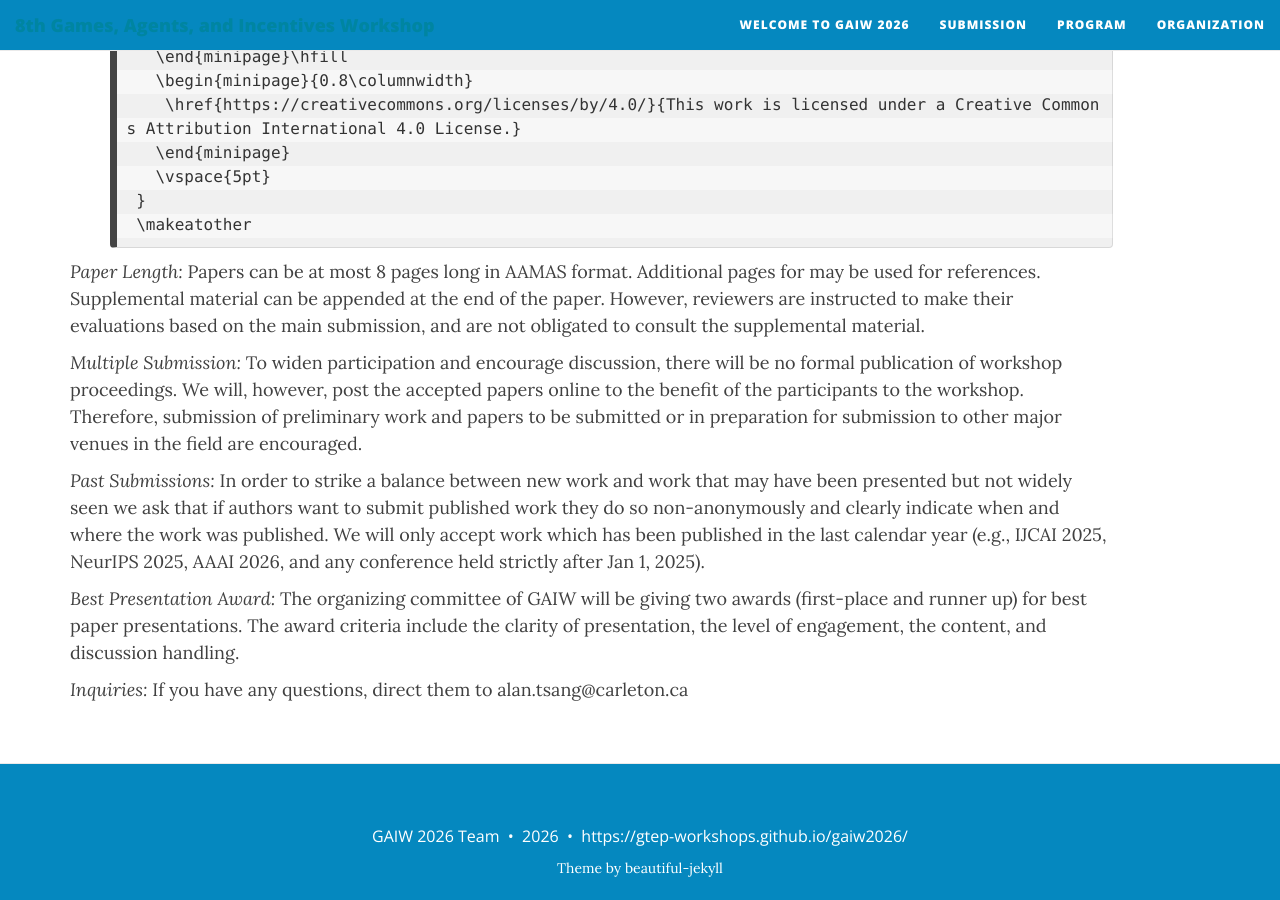
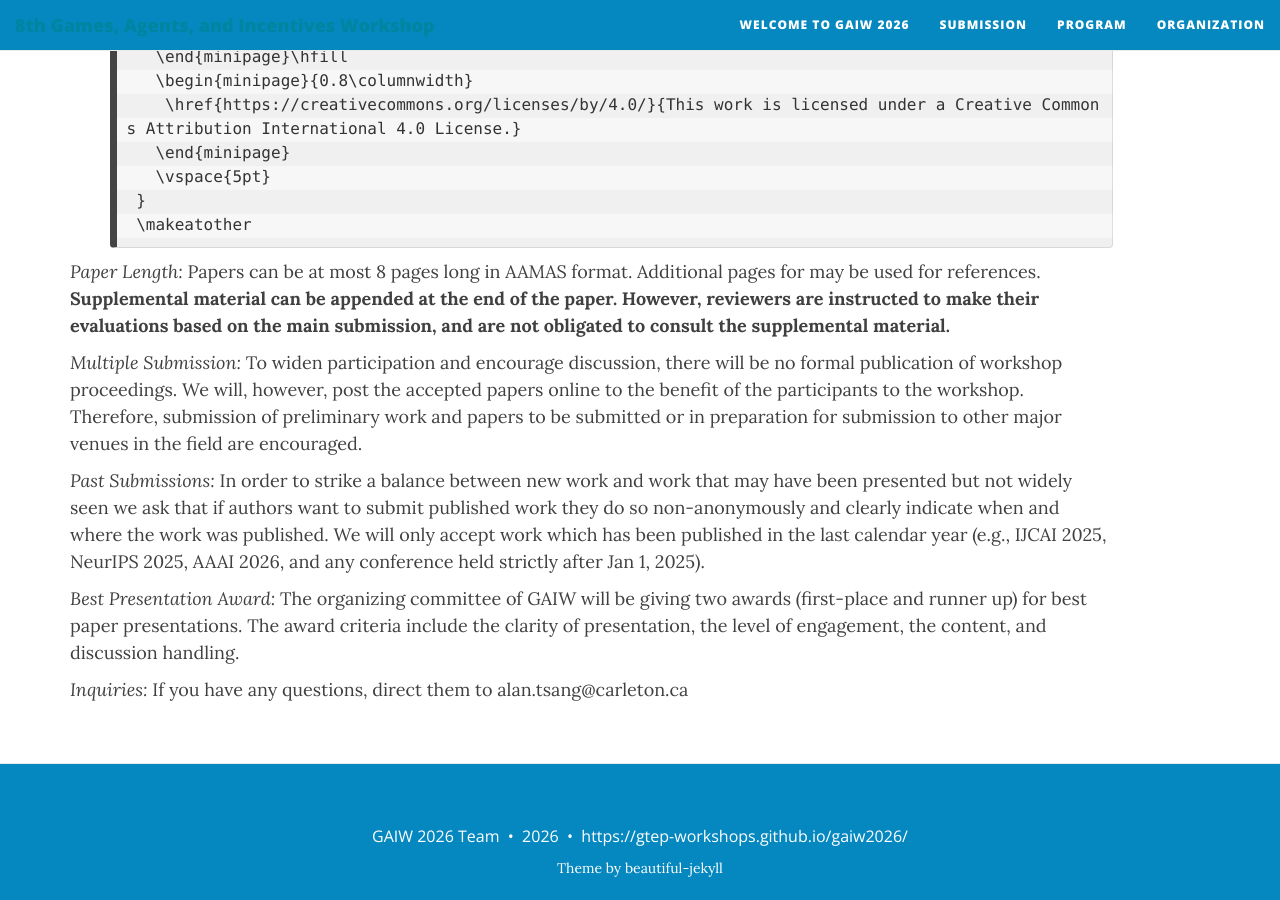
Before and after one commit to gtep-workshops/gaiw2026, a Jekyll site: the page built from submission.md, in a window 1280 px wide and 900 px high, scrolled down 1566 px. Built offline with Jekyll 4.4.1, drawn with Linux system fonts in a browser that asks for light colours; nearby versions of some CDN libraries; some of the changed text lies outside the part shown.

````diff
--- a/submission.md
+++ b/submission.md
@@ -67,7 +67,7 @@ This year we are testing a new review structure. Papers will receive standard re
     \makeatother
     ```
 
-*Paper Length:* Papers can be at most 8 pages long in AAMAS format. Additional pages for may be used for references. Supplemental material can be appended at the end of the paper. However, reviewers are instructed to make their evaluations based on the main submission, and are not obligated to consult the supplemental material.
+*Paper Length:* Papers can be at most 8 pages long in AAMAS format. Additional pages for may be used for references. **Supplemental material can be appended at the end of the paper. However, reviewers are instructed to make their evaluations based on the main submission, and are not obligated to consult the supplemental material.**
 
 *Multiple Submission:* To widen participation and encourage discussion, there will be no formal publication of workshop proceedings. We will, however, post the accepted papers online to the benefit of the participants to the workshop. Therefore, submission of preliminary work and papers to be submitted or in preparation for submission to other major venues in the field are encouraged.
 
````
Also changed, not shown: other parts of submission.md (+1 -1 lines).
